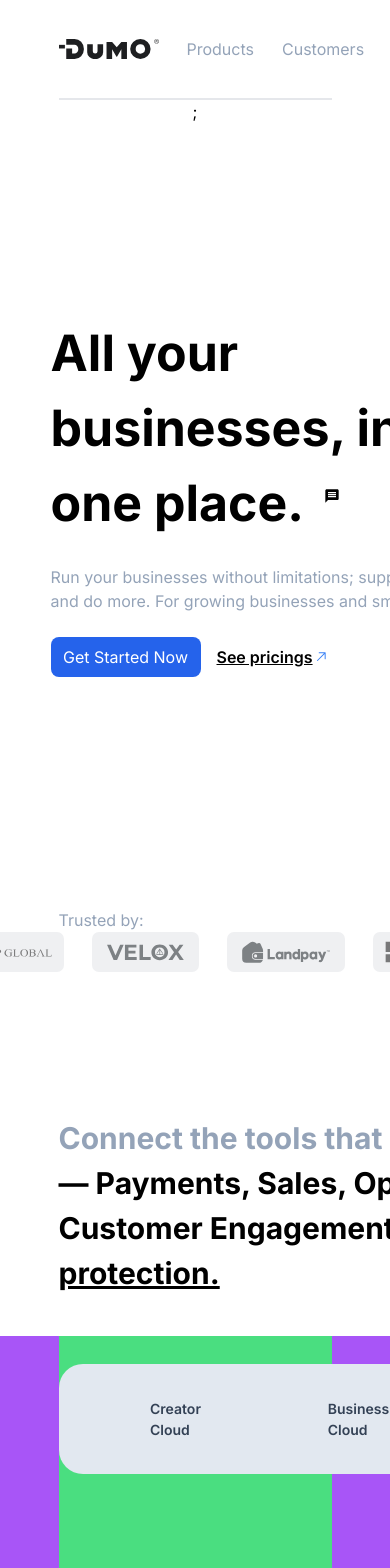
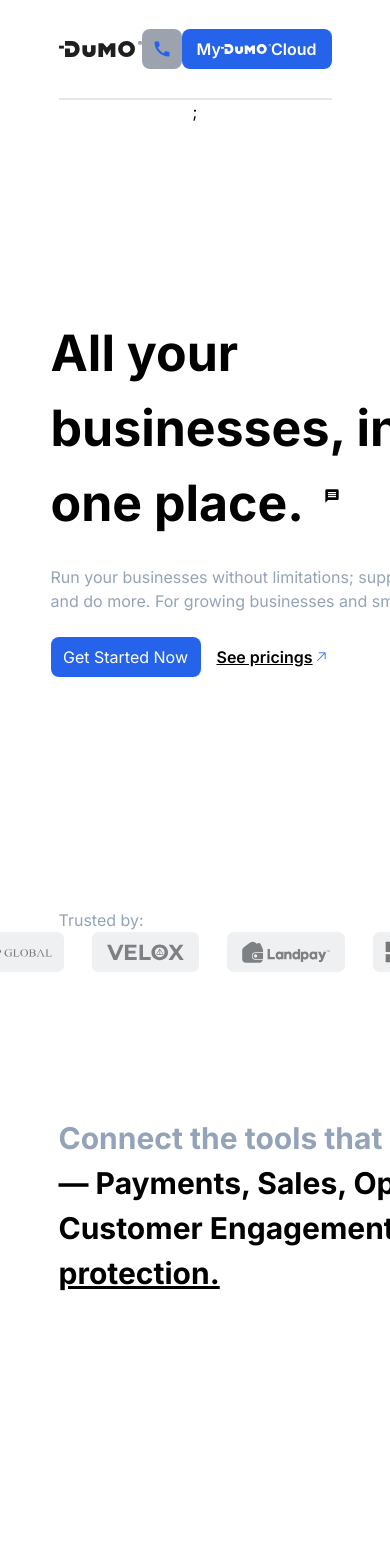
Before and after one commit to TM-Code-009/demo_project, a Next.js app: page / in a window 390 px wide. Shown: the top 1568 px of the page. After the commit the page ends 1336 px from the top, so only its background shows below. Built offline with nearby package versions, Linux system fonts and the light colour scheme.

Commit message:
responsiveness added

```diff
--- a/app/page.tsx
+++ b/app/page.tsx
@@ -12,7 +12,7 @@ export default function Home() {
        <Hero/>
        {/* <Slick/> */}
        <Logopage/>
-       <Portfolio/>
+       {/* <Portfolio/> */}
     </div>
   );
 }
--- a/app/static/header.tsx
+++ b/app/static/header.tsx
@@ -12,7 +12,7 @@ const Header = () => {
             <div className="w-[70%] h-full flex  justify-between items-center border-b-2">
                 <div className="flex w-[600px] h-full  items-center gap-7">
                     <Image src={logo} alt="logo" width={100} height={100} />
-                    <div className="flex gap-7 justify-center items-center">
+                    <div className=" hidden lg:flex gap-7 justify-center items-center">
                       <Link href="/" className="text-slate-400">Products</Link>
                       <Link href="/" className="text-slate-400">Customers</Link>
                       <Link href="/" className="text-slate-400">Company</Link>
```
